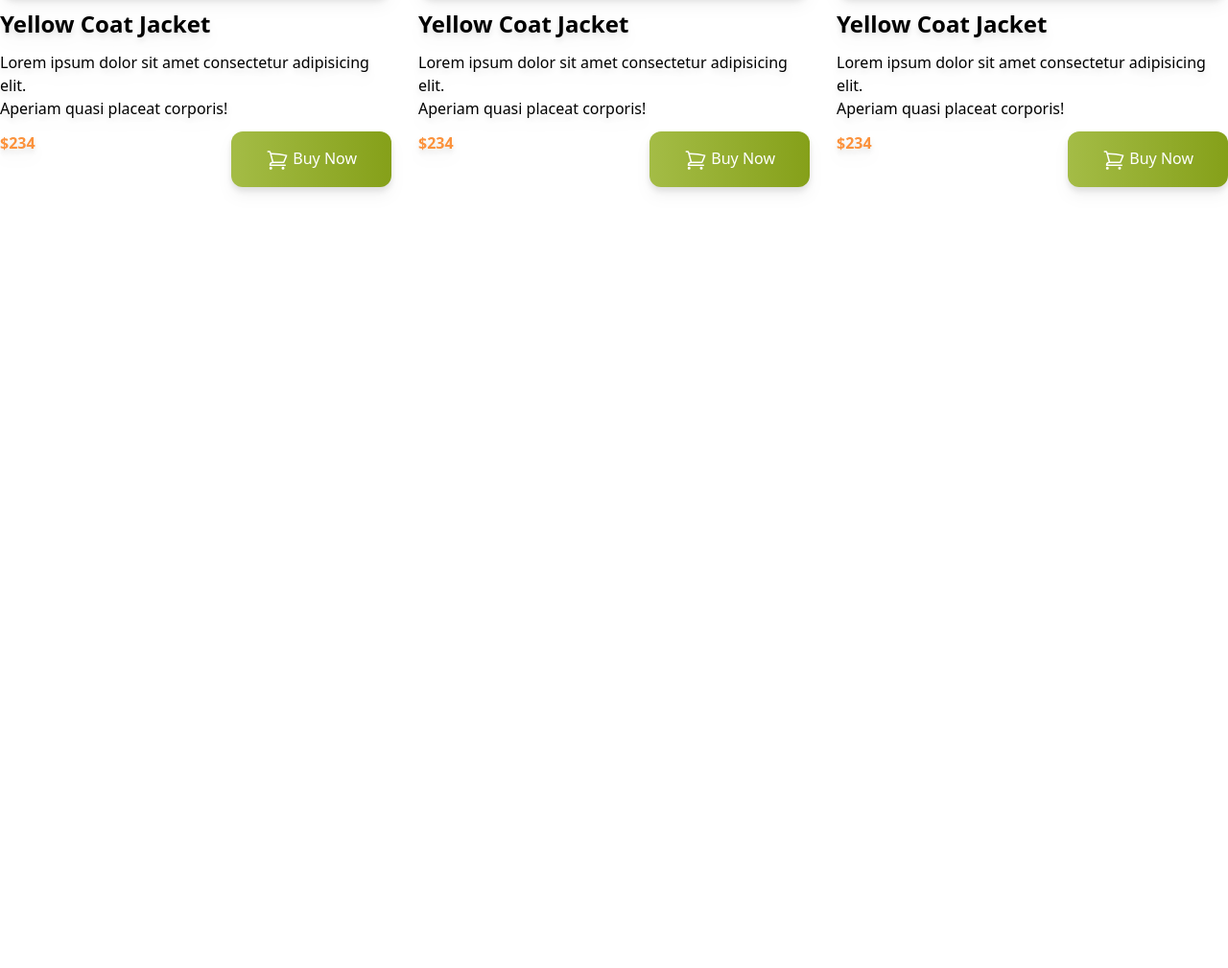
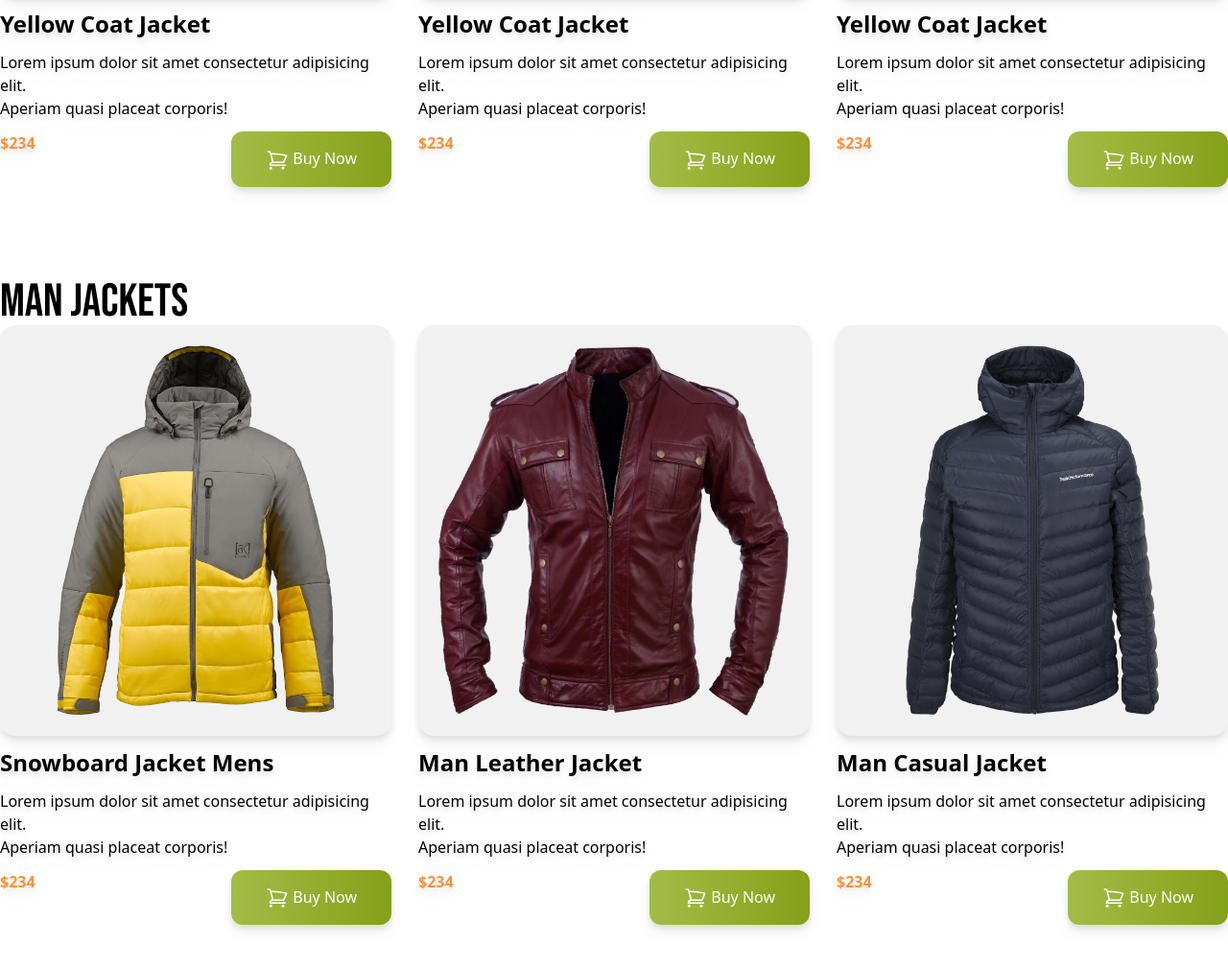
Before and after one commit to Showri08/penguin-fashion-resources, a plain HTML site: page index.html in a window 1280 px wide. Shown: the part 1206-2215 px from the top of the page at 96% size. Before the commit the page ends 1449 px from the top, so only its background shows below. Drawn offline with nearby package versions, Linux system fonts and the light colour scheme.

Commit message:
man-jacket section and responsive

```diff
--- a/index.html
+++ b/index.html
@@ -127,6 +127,69 @@
 
 
     </section>
+    <!-- Men jacket section -->
+    <section class="py-12">
+      <h3 class="text-5xl font-bebas">Man Jackets</h3>
+      <!-- jacket container -->
+       <div class="font-roboto grid grid-cols-1 md:grid-cols-2 lg:grid-cols-3 gap-7">
+        <!-- jacket1 -->
+         <div class="space-y-3 drop-shadow-lg">
+          <div class="bg-[#f1f1f1] p-5 rounded-2xl">
+            <img src="images/jacket-4.png" alt="">
+          </div>
+          <h4 class="text-2xl font-bold">Snowboard Jacket Mens</h4>
+          <p>Lorem ipsum dolor sit amet consectetur adipisicing elit. <br>
+             Aperiam quasi placeat corporis!</p>
+             <div class="flex justify-between">
+              <h3 class="text4xl font-black text-orange-400">$234</h3>
+              <button class="py-4 px-9 bg-gradient-to-r from-[#a4bc46] to-[#85a019] rounded-xl text-white font-medium">
+                    <svg xmlns="http://www.w3.org/2000/svg" fill="none" viewBox="0 0 24 24" stroke-width="1.5" stroke="currentColor" class="size-6 inline">
+  <path stroke-linecap="round" stroke-linejoin="round" d="M2.25 3h1.386c.51 0 .955.343 1.087.835l.383 1.437M7.5 14.25a3 3 0 0 0-3 3h15.75m-12.75-3h11.218c1.121-2.3 2.1-4.684 2.924-7.138a60.114 60.114 0 0 0-16.536-1.84M7.5 14.25 5.106 5.272M6 20.25a.75.75 0 1 1-1.5 0 .75.75 0 0 1 1.5 0Zm12.75 0a.75.75 0 1 1-1.5 0 .75.75 0 0 1 1.5 0Z" />
+</svg>
+
+                    Buy Now</button>
+             </div>
+         </div>
+        <!-- jacket2 -->
+         <div class="space-y-3 drop-shadow-lg">
+          <div class="bg-[#f1f1f1] p-5 rounded-2xl">
+            <img src="images/jacket-5.png" alt="">
+          </div>
+          <h4 class="text-2xl font-bold">Man Leather Jacket</h4>
+          <p>Lorem ipsum dolor sit amet consectetur adipisicing elit. <br>
+             Aperiam quasi placeat corporis!</p>
+             <div class="flex justify-between">
+              <h3 class="text4xl font-black text-orange-400">$234</h3>
+              <button class="py-4 px-9 bg-gradient-to-r from-[#a4bc46] to-[#85a019] rounded-xl text-white font-medium">
+                    <svg xmlns="http://www.w3.org/2000/svg" fill="none" viewBox="0 0 24 24" stroke-width="1.5" stroke="currentColor" class="size-6 inline">
+  <path stroke-linecap="round" stroke-linejoin="round" d="M2.25 3h1.386c.51 0 .955.343 1.087.835l.383 1.437M7.5 14.25a3 3 0 0 0-3 3h15.75m-12.75-3h11.218c1.121-2.3 2.1-4.684 2.924-7.138a60.114 60.114 0 0 0-16.536-1.84M7.5 14.25 5.106 5.272M6 20.25a.75.75 0 1 1-1.5 0 .75.75 0 0 1 1.5 0Zm12.75 0a.75.75 0 1 1-1.5 0 .75.75 0 0 1 1.5 0Z" />
+</svg>
+
+                    Buy Now</button>
+             </div>
+         </div>
+        <!-- jacket3 -->
+         <div class="space-y-3 drop-shadow-lg">
+          <div class="bg-[#f1f1f1] p-5 rounded-2xl">
+            <img src="images/jacket-6.png" alt="">
+          </div>
+          <h4 class="text-2xl font-bold">Man Casual Jacket</h4>
+          <p>Lorem ipsum dolor sit amet consectetur adipisicing elit. <br>
+             Aperiam quasi placeat corporis!</p>
+             <div class="flex justify-between">
+              <h3 class="text4xl font-black text-orange-400">$234</h3>
+              <button class="py-4 px-9 bg-gradient-to-r from-[#a4bc46] to-[#85a019] rounded-xl text-white font-medium">
+                    <svg xmlns="http://www.w3.org/2000/svg" fill="none" viewBox="0 0 24 24" stroke-width="1.5" stroke="currentColor" class="size-6 inline">
+  <path stroke-linecap="round" stroke-linejoin="round" d="M2.25 3h1.386c.51 0 .955.343 1.087.835l.383 1.437M7.5 14.25a3 3 0 0 0-3 3h15.75m-12.75-3h11.218c1.121-2.3 2.1-4.684 2.924-7.138a60.114 60.114 0 0 0-16.536-1.84M7.5 14.25 5.106 5.272M6 20.25a.75.75 0 1 1-1.5 0 .75.75 0 0 1 1.5 0Zm12.75 0a.75.75 0 1 1-1.5 0 .75.75 0 0 1 1.5 0Z" />
+</svg>
+
+                    Buy Now</button>
+             </div>
+         </div>
+       </div>
+
+
+    </section>
   </main>
 </body>
 </html>
```
